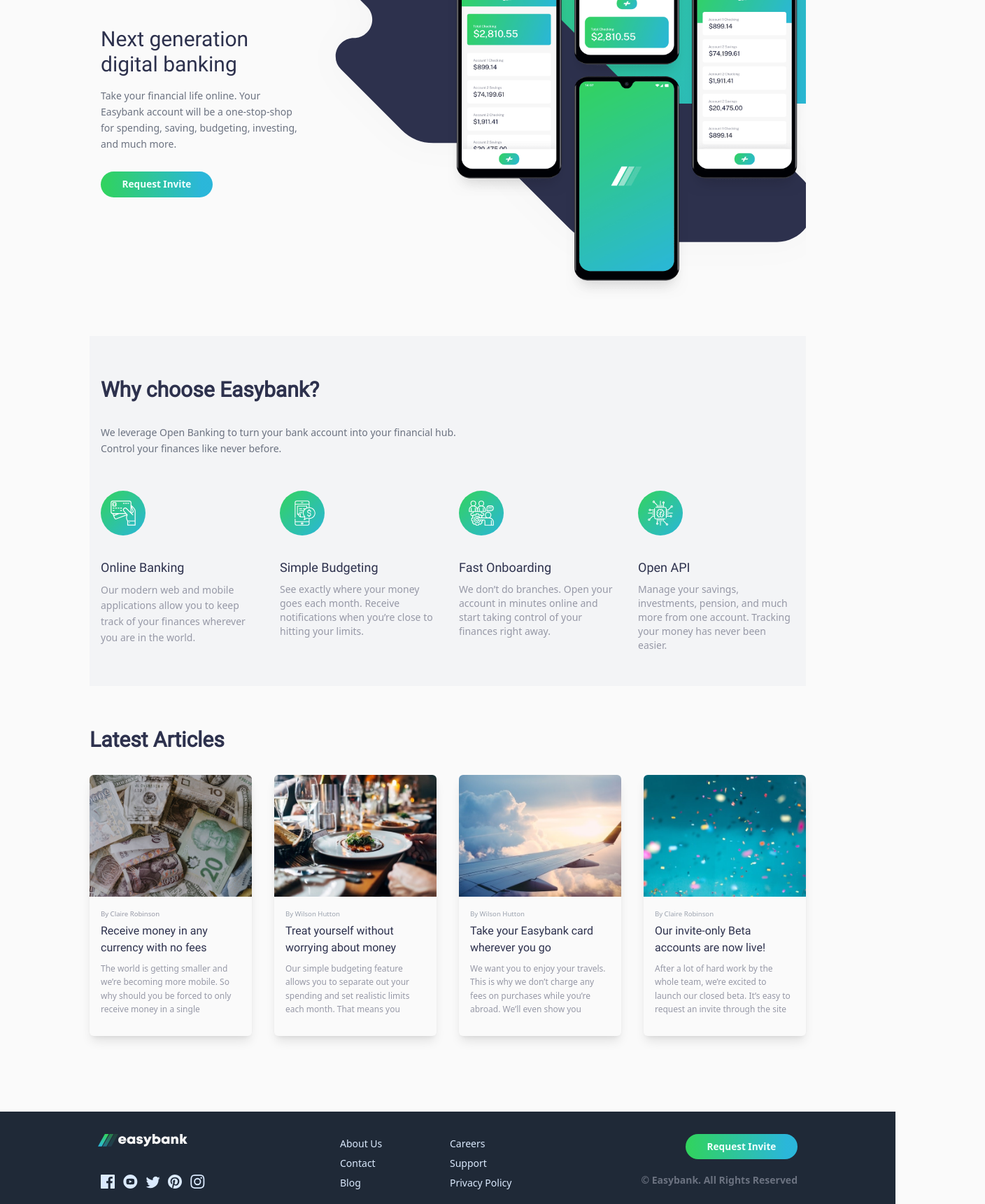
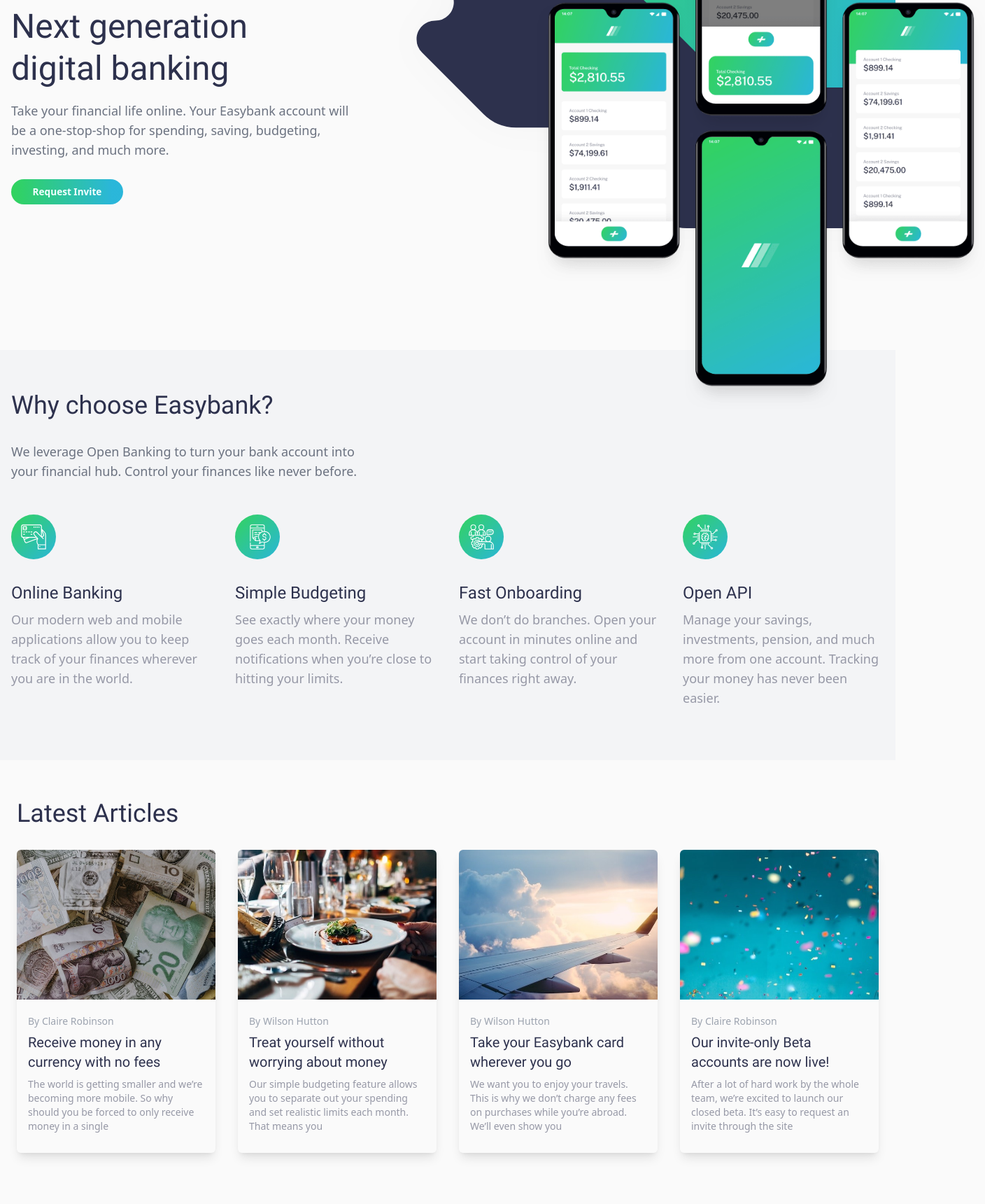
Before and after one commit to victorOJILE/easybank, a Next.js app: page / in a window 1280 px wide. Shown: the part 200-1920 px from the top of the page at 70% size, 1408 px wide, since content can reach past the window. Built offline with nearby package versions, Linux system fonts and the light colour scheme.

Commit message:
Retouched again

```diff
--- a/components/Articles.jsx
+++ b/components/Articles.jsx
@@ -1,66 +1,60 @@
 export default function Articles() {
+  const articles = [
+    {
+      author: "Claire Robinson",
+      url: "#",
+      title: "Receive money in any currency with no fees",
+      description: "The world is getting smaller and we’re becoming more mobile. So why should you be forced to only receive money in a single",
+      photoUrl: "image-currency.jpg",
+      photoAlt: ""
+    },
+    {
+      author: "Wilson Hutton",
+      url: "#",
+      title: "Treat yourself without worrying about money",
+      description: "Our simple budgeting feature allows you to separate out your spending and set realistic limits each month. That means you",
+      photoUrl: "image-restaurant.jpg",
+      photoAlt: ""
+    },
+    {
+      author: "Wilson Hutton",
+      url: "#",
+      title: "Take your Easybank card wherever you go",
+      description: "We want you to enjoy your travels. This is why we don’t charge any fees on purchases while you’re abroad. We’ll even show you",
+      photoUrl: "image-plane.jpg",
+      photoAlt: ""
+    },
+    {
+      author: "Claire Robinson",
+      url: "#",
+      title: "Our invite-only Beta accounts are now live!",
+      description: "After a lot of hard work by the whole team, we’re excited to launch our closed beta. It’s easy to request an invite through the site",
+      photoUrl: "image-confetti.jpg",
+      photoAlt: ""
+    }
+  ];
+
   return (
     <section>
-      <div className="container mx-auto max-w-5xl p-6 lg:p-0" id="articles">
-        <h2 className="text-2xl leading-relaxed mb-5 md:my-8 text-center md:text-left md:text-3xl"><strong>Latest Articles</strong></h2>
+      <div className="container mx-auto p-6" id="articles">
+        <h2 className="text-2xl md:text-3xl xl:text-4xl mb-5 md:my-8 text-center md:text-left">Latest Articles</h2>
         <div className="grid sm:grid-cols-2 md:grid-cols-3 lg:grid-cols-4 gap-10 md:gap-8">
-          <div className="rounded-md shadow-sm md:shadow-lg overflow-auto">
-            <div className="overflow-hidden">
-              <img className="w-full" src="image-currency.jpg" alt="" />
-            </div>
-            <div className="p-4 text-xs relative">
-              <small className="text-gray-40">By Claire Robinson</small>
-              <h3 className="text-base leading-normal mb-2 sm:mt-1">
-                <a href="#">Receive money in any currency with no fees</a>
-              </h3>
-              <p className="line-clamp-3 lg:line-clamp-4 leading-relaxed mb-3">
-                The world is getting smaller and we’re becoming more mobile. So why should you be forced to only receive money in a single
-              </p>
-            </div>
-          </div>
-          <div className="rounded-md shadow-sm md:shadow-lg overflow-auto">
-            <div className="overflow-hidden">
-              <img className="w-full" src="image-restaurant.jpg" alt="" />
-            </div>
-            <div className="p-4 text-xs relative">
-              <small className="text-gray-400">By Wilson Hutton</small>
-              <h3 className="text-base leading-normal mb-2 sm:mt-1">
-                <a href="#">
-                  Treat yourself without worrying about money
-                </a>
-              </h3>
-              <p className="line-clamp-3 lg:line-clamp-4 leading-relaxed">Our simple budgeting feature allows you to separate out your spending and set realistic limits each month. That means you</p>
-            </div>
-          </div>
-          <div className="rounded-md shadow-sm md:shadow-lg overflow-auto">
-            <div className="overflow-hidden">
-              <img className="w-full" src="image-plane.jpg" alt="" />
-            </div>
-            <div className="p-4 text-xs relative">
-              <small className="text-gray-400">By Wilson Hutton</small>
-              <h3 className="text-base leading-normal mb-2 sm:mt-1">
-                <a href="#">
-                  Take your Easybank card wherever you go
-                </a>
-              </h3>
-              <p className="line-clamp-3 lg:line-clamp-4 leading-relaxed">We want you to enjoy your travels. This is why we don’t charge any fees on purchases
-                while you’re abroad. We’ll even show you</p>
-            </div>
-          </div>
-          <div className="rounded-md shadow-sm md:shadow-lg overflow-auto">
-            <div className="overflow-hidden">
-              <img className="w-full" src="image-confetti.jpg" alt="" />
-            </div>
-            <div className="p-4 text-xs relative">
-              <small className="text-gray-400">By Claire Robinson</small>
-              <h3 className="text-base leading-normal mb-2 sm:mt-1">
-                <a href="#">
-                  Our invite-only Beta accounts are now live!
-                </a>
-              </h3>
-              <p className="line-clamp-3 lg:line-clamp-4 leading-relaxed">After a lot of hard work by the whole team, we’re excited to launch our closed beta. It’s easy to request an invite through the site</p>
-            </div>
-          </div>
+          {
+            articles.map((article, index) => (
+              <div key={index} className="rounded-md shadow-sm md:shadow-lg overflow-auto">
+                <div className="overflow-hidden">
+                  <img className="w-full" src={article.photoUrl} alt={article.photoAlt} />
+                </div>
+                <div className="p-4 relative">
+                  <small className="text-gray-400 text-xs md:text-sm">By {" "}{article.author}</small>
+                  <h3 className="text-base xl:text-xl mb-2 sm:mt-1">
+                    <a href="#">{article.title}</a>
+                  </h3>
+                  <p className=" text-xs md:text-sm line-clamp-3 lg:line-clamp-4 leading-relaxed mb-3">{article.description}</p>
+                </div>
+              </div>
+            ))
+          }
         </div>
       </div>
       <br />
--- a/components/ChooseEasybank.jsx
+++ b/components/ChooseEasybank.jsx
@@ -1,39 +1,39 @@
 export default function ChooseEasybank() {
   return (
-    <section>
-      <div className="container mx-auto max-w-5xl px-4 text-center md:text-left bg-gray-100">
+    <section className="bg-gray-100">
+      <div className="container mx-auto px-4 text-center md:text-left">
         <br />
-        <h2 className="text-2xl leading-relaxed my-5 md:my-8 md:text-3xl mx-5 md:m-0"><strong>Why choose Easybank?</strong></h2>
-        <p className="text-gray-500 text-sm max-w-lg mx-auto md:mx-0 leading-relaxed">
+        <h2 className="text-2xl md:text-3xl xl:text-4xl my-5 mx-5 md:my-8 md:m-0">Why choose Easybank?</h2>
+        <p className="text-gray-500 text-sm xl:text-lg max-w-lg mx-auto md:mx-0">
           We leverage Open Banking to turn your bank account into your financial hub. Control your finances like never before.
         </p>
         <div className="grid sm:grid-cols-2 md:grid-cols-3 lg:grid-cols-4 gap-8 py-12">
           <div>
             <img className="mx-auto md:mx-0 mb-3 w-20 md:w-16 md:mb-8" src="icon-online.svg" alt="" />
             <div className="p-4 md:p-0">
-              <h3 className="text-lg leading-normal mb-2">Online Banking</h3>
-              <p className="text-sm leading-relaxed">Our modern web and mobile applications allow you to keep track of your finances wherever you are in the world.</p>
+              <h3 className="text-lg xl:text-2xl mb-2">Online Banking</h3>
+              <p className="text-sm xl:text-lg">Our modern web and mobile applications allow you to keep track of your finances wherever you are in the world.</p>
             </div>
           </div>
           <div>
             <img className="mx-auto md:mx-0 mb-3 w-20 md:w-16 md:mb-8" src="icon-budgeting.svg" alt="" />
             <div className="p-4 md:p-0">
-              <h3 className="text-lg leading-normal mb-2">Simple Budgeting</h3>
-              <p className="text-sm">See exactly where your money goes each month. Receive notifications when you’re close to hitting your limits.</p>
+              <h3 className="text-lg xl:text-2xl mb-2">Simple Budgeting</h3>
+              <p className="text-sm xl:text-lg">See exactly where your money goes each month. Receive notifications when you’re close to hitting your limits.</p>
             </div>
           </div>
           <div>
             <img className="mx-auto md:mx-0 mb-3 w-20 md:w-16 md:mb-8" src="icon-onboarding.svg" alt="" />
             <div className="p-4 md:p-0">
-              <h3 className="text-lg leading-normal mb-2">Fast Onboarding</h3>
-              <p className="text-sm">We don’t do branches. Open your account in minutes online and start taking control of your finances right away.</p>
+              <h3 className="text-lg xl:text-2xl mb-2">Fast Onboarding</h3>
+              <p className="text-sm xl:text-lg">We don’t do branches. Open your account in minutes online and start taking control of your finances right away.</p>
             </div>
           </div>
           <div>
             <img className="mx-auto md:mx-0 mb-3 w-20 md:w-16 md:mb-8" src="icon-api.svg" alt="" />
             <div className="p-4 md:p-0">
-              <h3 className="text-lg leading-normal mb-2">Open API</h3>
-              <p className="text-sm">Manage your savings, investments, pension, and much more from one account. Tracking your money has never been easier.</p>
+              <h3 className="text-lg xl:text-2xl mb-2">Open API</h3>
+              <p className="text-sm xl:text-lg">Manage your savings, investments, pension, and much more from one account. Tracking your money has never been easier.</p>
             </div>
           </div>
         </div>
--- a/components/Footer.jsx
+++ b/components/Footer.jsx
@@ -2,8 +2,8 @@
 export default function Footer() {
   return (
     <footer className="bg-gray-800 py-10 md:py-8">
-      <div className="container mx-auto max-w-5xl grid md:grid-cols-6 gap-8">
-        <div className="md:col-span-4 grid md:grid-cols-2 gap-8 pl-3 text-blue-100">
+      <div className="container mx-auto grid md:grid-cols-6 gap-8">
+        <div className="md:col-span-4 grid md:grid-cols-2 pl-3 text-blue-100">
           <div>
             <a className="block">
               <img className="w-32 mx-auto md:m-0" src="logo_light.svg" alt="" />
@@ -63,13 +63,15 @@
             </ul>
           </nav>
         </div>
-        <div className="md:col-span-2 text-gray-500 pr-3">
-          <a href="" className="invite-btn block mx-auto mb-5 md:mr-0">
-            Request Invite
-          </a>
-          <p className="text-sm text-center md:text-right">
-            <b dangerouslySetInnerHTML={{ __html: "&copy; Easybank. All Rights Reserved" }} />
-          </p>
+        <div className="md:col-span-2 pr-3">
+          <a href="" className="invite-btn block mx-auto mb-5 md:mr-0">Request Invite</a>
+          <div className="text-sm text-center md:text-right text-gray-500">
+            <p><b dangerouslySetInnerHTML={{ __html: "&copy; Easybank. All Rights Reserved" }} /></p>
+            <div className="py-3">
+              Challenge by <a href="https://www.frontendmentor.io?ref=challenge" target="_blank">Frontend Mentor</a>.
+              Coded by <a href="#" dangerouslySetInnerHTML={{ __html: "Victor&nbsp;Ojile"  }}></a>.
+            </div>
+          </div>
         </div>
       </div>
     </footer>
--- a/components/Header.jsx
+++ b/components/Header.jsx
@@ -4,21 +4,21 @@
   return (
     <header className="relative">
       <div className="sm:absolute top-0 left-0 w-full bg-white z-50">
-        <nav className="container mx-auto max-w-5xl flex items-center justify-between relative lg:px-4">
+        <nav className="container mx-auto flex items-center justify-between relative lg:px-4">
           <a href="/" className="inline-block p-5">
             <img className="w-32" src="logo.svg" alt="Easy Bank Official Logo" />
           </a>
           <TopNavigation />
         </nav>
       </div>
-      <section className="hero">
-        <div className="relative container mx-auto max-w-5xl h-full flex flex-wrap items-center">
-          <div className="md:w-6/12 md:absolute top-0 z-0 right-0 px-4 md:p-0">
-            <img className="mx-auto" src="image-mockups.png" alt="" />
+      <section className="relative hero">
+        <div className="container mx-auto flex flex-wrap items-center">
+          <div className="md:w-6/12 md:absolute max-w-4xl top-0 z-0 right-0 px-4 md:p-0">
+            <img className="transform translate-x-32 mx-auto" src="image-mockups.png" alt="" />
           </div>
-          <div className="w-full md:max-w-80 lg:4/12 p-4 text-center md:text-left mb-5 md:mb-0 md:mt-10">
-            <h1 className="text-3xl">Next generation<br />digital banking</h1>
-            <p className="text-gray-500 py-4 text-sm leading-relaxed max-w-sm mx-auto">
+          <div className="w-full md:w-6/12 lg:w-5/12 p-4 text-center md:text-left mb-5 md:my-32 xl:my-48">
+            <h1 className="text-3xl lg:text-4xl xl:text-5xl xl:leading-tight">Next generation<br />digital banking</h1>
+            <p className="text-gray-500 py-4 text-sm md:text-base lg:text-lg leading-relaxed mx-auto">
               Take your financial life online. Your Easybank account will be a one-stop-shop for spending, saving, budgeting, investing, and much more.
             </p>
             <a href="" className="mt-3 invite-btn block mx-auto md:ml-0">
@@ -40,7 +40,7 @@
   }
 
   return (
-    <div className="md:flex-grow md:flex items-center justify-between dropdown" style={{ maxWidth: "40rem" }}>
+    <div className="md:flex-grow md:flex items-center justify-between dropdown">
       <div className="p-3 m-2 hover:bg-gray-100 rounded md:hidden" onClick={toggle}>
         {
           open ? <img src="icon-close.svg" alt="Close Navigation" /> :
--- a/pages/index.jsx
+++ b/pages/index.jsx
@@ -12,10 +12,6 @@
         <Articles />
       </main>
       <Footer />
-      <div style={{ height: "0px", opacity: "0", position: "absolute" }}>
-        Challenge by <a href="https://www.frontendmentor.io?ref=challenge" target="_blank">Frontend Mentor</a>.
-        Coded by <a href="#">Victor Ojile</a>.
-      </div>
     </>
   );
 }
--- a/styles/globals.css
+++ b/styles/globals.css
@@ -67,7 +67,7 @@
 	background: linear-gradient(90deg, hsl(136deg 84.72% 64.9%) 0px, hsl(192deg 75.42% 62.16%) 90%)
 }
 
-.hero > .container {
+.hero {
 	background: url("../public/bg-intro-mobile.svg");
 	background-size: 100%;
 	background-position: left 0px top -70px;
@@ -97,15 +97,12 @@
 
 @media (min-width: 768px) {
 	.hero {
-		height: clamp(85vh, 100vh, 500px);
+		background: url("../public/bg-intro-desktop.svg");
+		background-size: 65%;
+		background-position: right -100px top -100px;
+		background-repeat: no-repeat
 	}
 
-	.hero > .container {
-		background: url("../public/bg-intro-desktop.svg");
-		background-size: 80%;
-		background-position: right -100px top -70px;
-		background-repeat: no-repeat
-	}
 	.nav-mobile-bg {
 		background: transparent;
 		position: static;
@@ -137,3 +134,15 @@
 		border-bottom: 3px solid #55CF9E;
 	}
 }
+
+@media (min-width: 1024px) {
+	.nav-mobile-bg li {
+		font-size: 1rem;
+	}
+}
+
+@media (min-width: 1440px) {
+	.hero {
+		background-size: 55%;
+	}
+}
```
